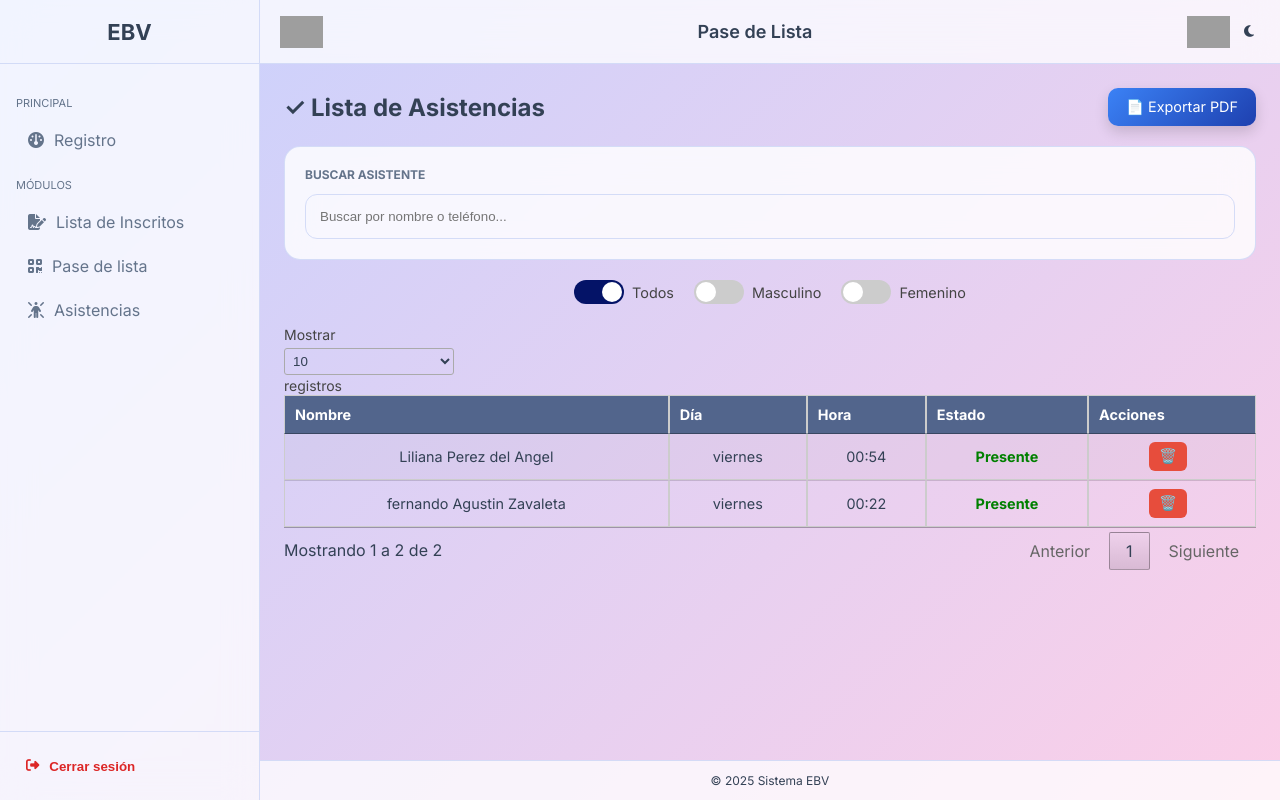
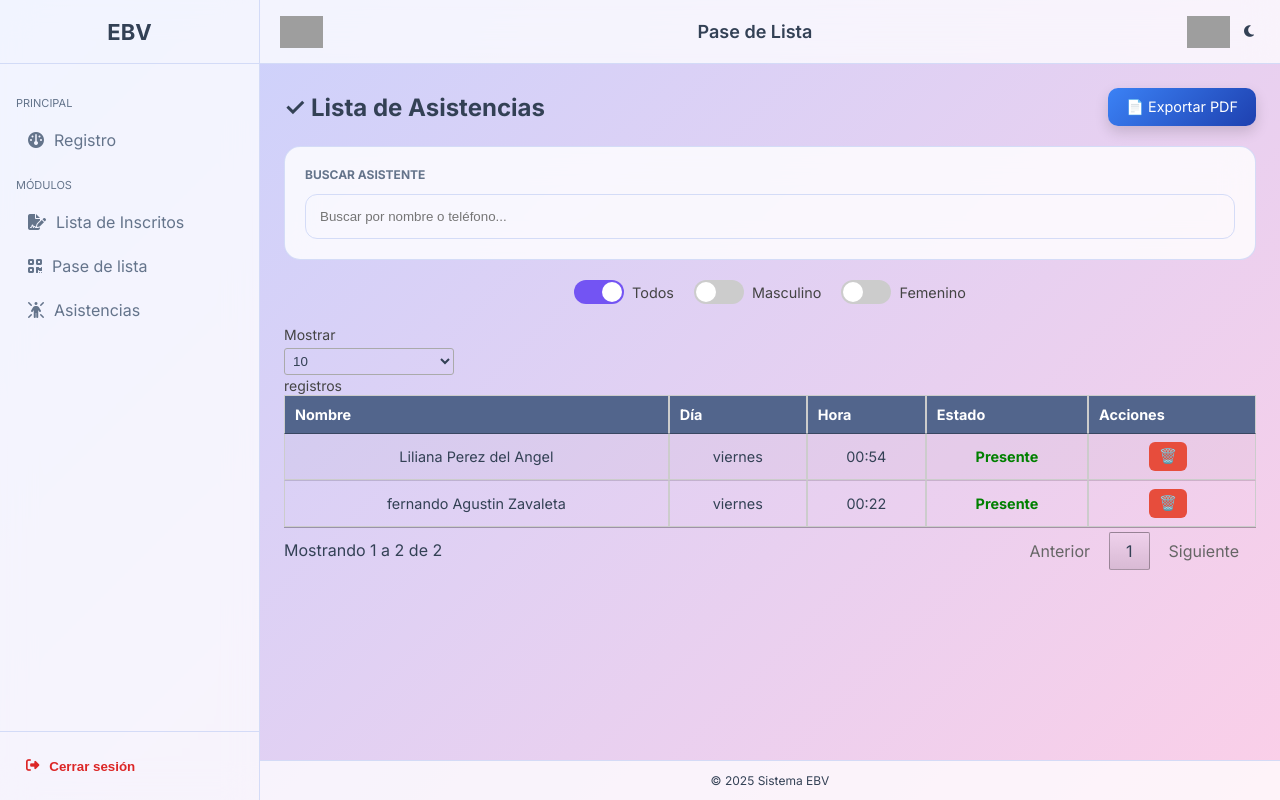
Before and after one commit to AgsRobert08/Project-MIEPI-Version-1, a Django app: page /asistencia/lista/ in a window 1280 px wide, with the box ticked. Run offline with Django 5.2, Linux system fonts and the light colour scheme; data comes from the database, SQL or seed files in the repository; some libraries are stand-ins or nearby versions; grey boxes are pictures that could not be loaded.

Commit message:
fix buttons of filters

```diff
--- a/templates/miepi/inscripciones/inscritos.html
+++ b/templates/miepi/inscripciones/inscritos.html
@@ -128,7 +128,7 @@
 .toggle-switch input { display:none; }
 .toggle-switch .slider { width:50px; height:24px; background:#ccc; border-radius:34px; margin-right:8px; position:relative; transition:0.3s; }
 .toggle-switch .slider::before { content:""; position:absolute; width:20px; height:20px; left:2px; bottom:2px; background:white; border-radius:50%; transition:0.3s; }
-.toggle-switch input:checked + .slider { background:#fbb034; }
+.toggle-switch input:checked + .slider { background:#7354f3; }
 .toggle-switch input:checked + .slider::before { transform:translateX(26px); }
 .label-text { font-weight:500; font-size:0.9rem; white-space:nowrap; }
 
--- a/templates/miepi/pase_lista/lista_asistencias.html
+++ b/templates/miepi/pase_lista/lista_asistencias.html
@@ -98,7 +98,7 @@
 .toggle-switch input { display:none; }
 .toggle-switch .slider { width:50px; height:24px; background:#ccc; border-radius:34px; margin-right:8px; position:relative; transition:0.3s; }
 .toggle-switch .slider::before { content:""; position:absolute; width:20px; height:20px; left:2px; bottom:2px; background:white; border-radius:50%; transition:0.3s; }
-.toggle-switch input:checked + .slider { background:#041367; }
+.toggle-switch input:checked + .slider { background:#7354f3; }
 .toggle-switch input:checked + .slider::before { transform:translateX(26px); }
 .label-text { font-weight:500; font-size:0.9rem; white-space:nowrap; }
 
```
